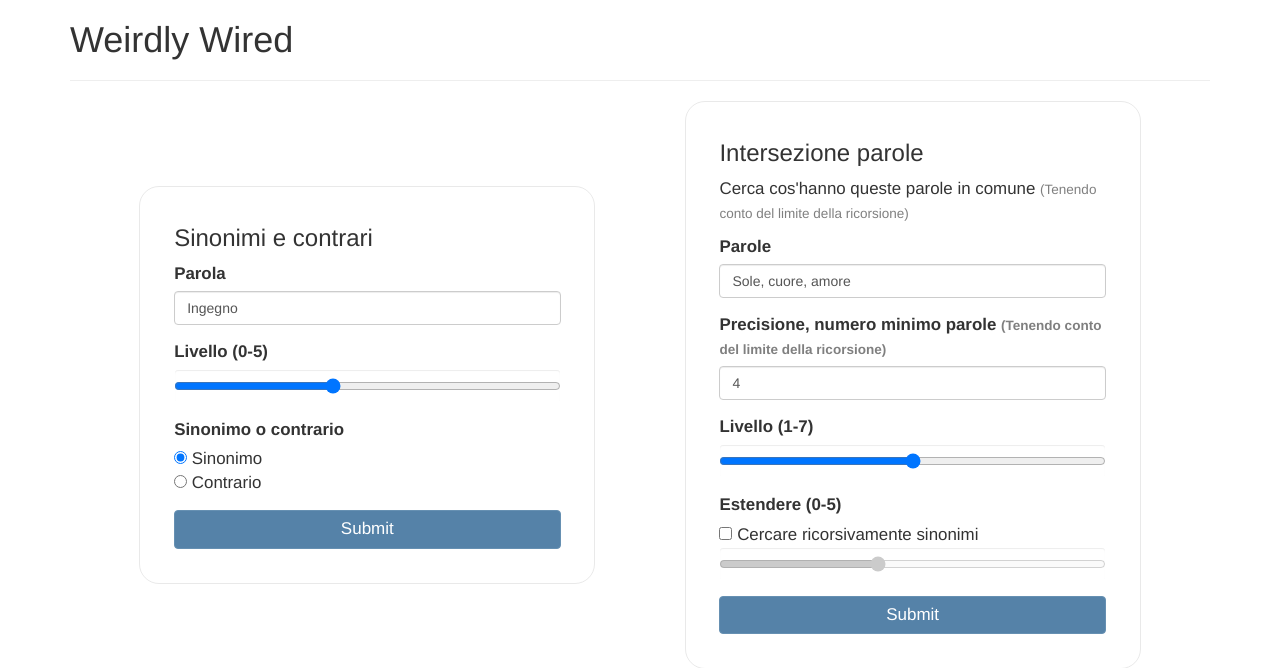
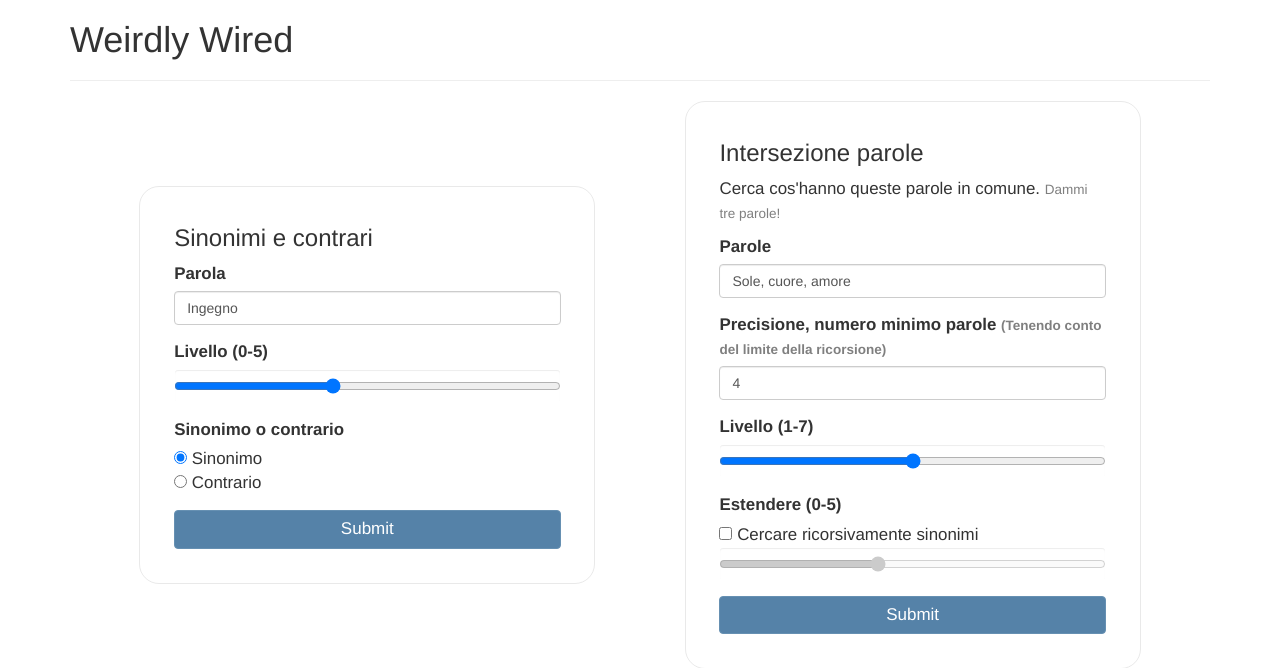
Before and after one commit to frephs/WeirdlyWired, a Flask app: page / in a window 1280 px wide. Shown: the top 668 px of the page. Run offline with Flask 2, Linux system fonts and the light colour scheme; some libraries are stand-ins or nearby versions.

Commit message:
Minor changes

```diff
--- a/templates/index.html
+++ b/templates/index.html
@@ -126,7 +126,7 @@
                     </div>
                     <div>
                          <h3>Intersezione parole</h3>
-                         <p>Cerca cos'hanno queste parole in comune  <span style="font-size:0.8em; color:rgba(0,0,0,0.5)">(Tenendo conto del limite della ricorsione)</span></p>
+                         <p>Cerca cos'hanno queste parole in comune. <span style="font-size:0.8em; color:rgba(0,0,0,0.5)">Dammi tre parole!</span></p>
                          <form action="/intersezione" method="post">
                               <div class="form-group col-12 center">
                                    <label for="parole">Parole</label>
```
